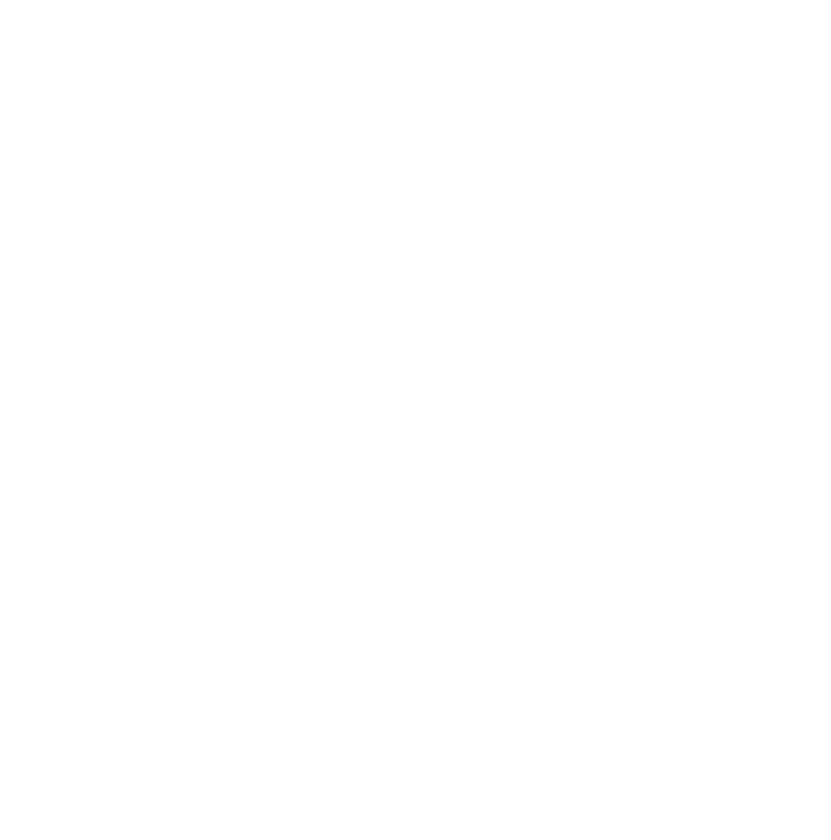
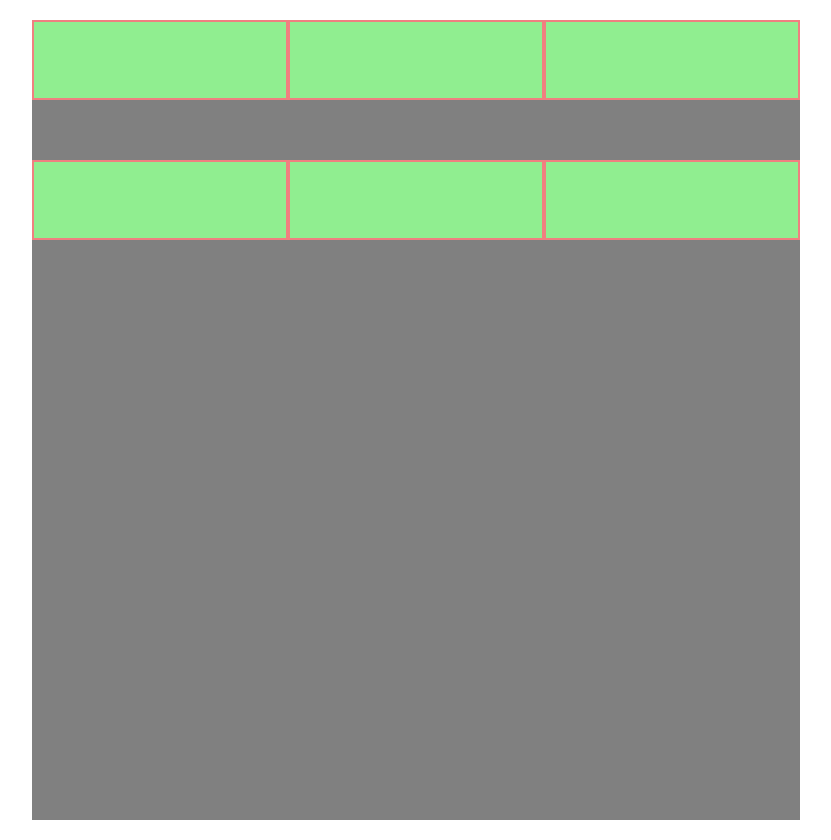
Before and after one commit to alessandrorumi/html-css-float-cards, a plain HTML site: page index.html in a window 1280 px wide. Shown: the whole page, without its empty margins (224-1055 px from the left). Before the commit the page ends 800 px from the top, so only its background shows below. Drawn offline with Linux system fonts and the light colour scheme.

Commit message:
Impaginazione e test divs con colori

```diff
--- a/css/style.css
+++ b/css/style.css
@@ -1,4 +1,30 @@
-body {
+* {
   margin: 0;
   padding: 0;
+  box-sizing: border-box;
 }
+
+
+
+.container {
+  width: 60%;
+  margin: 20px auto;
+  min-height: 800px;
+  background-color: grey;
+}
+
+.container::after {
+  content: "";
+  display: table;
+  clear: both;
+}
+
+.element {
+  float: left;
+  width: calc(100% / 3);
+  height: 80px;
+  /* debugging con colori */
+  background-color: lightgreen;
+  border: 2px solid lightcoral;
+  margin-bottom: 60px;
+}
--- a/index.html
+++ b/index.html
@@ -8,5 +8,40 @@
 </head>
 <body>
 
+  <div class="container">
+
+    <!-- Header (h1) -->
+
+    <header>
+
+      <h1></h1>
+
+    </header>
+
+    <!-- Main -->
+
+    <main>
+
+      <p></p>
+
+      <div class="element" id="one"></div>
+
+      <div class="element" id="two"></div>
+
+      <div class="element" id="three"></div>
+
+      <div class="element" id="four"></div>
+
+      <div class="element" id="five"></div>
+
+      <div class="element" id="six"></div>
+
+    </main>
+
+
+
+
+  </div>
+
 </body>
 </html>
```
